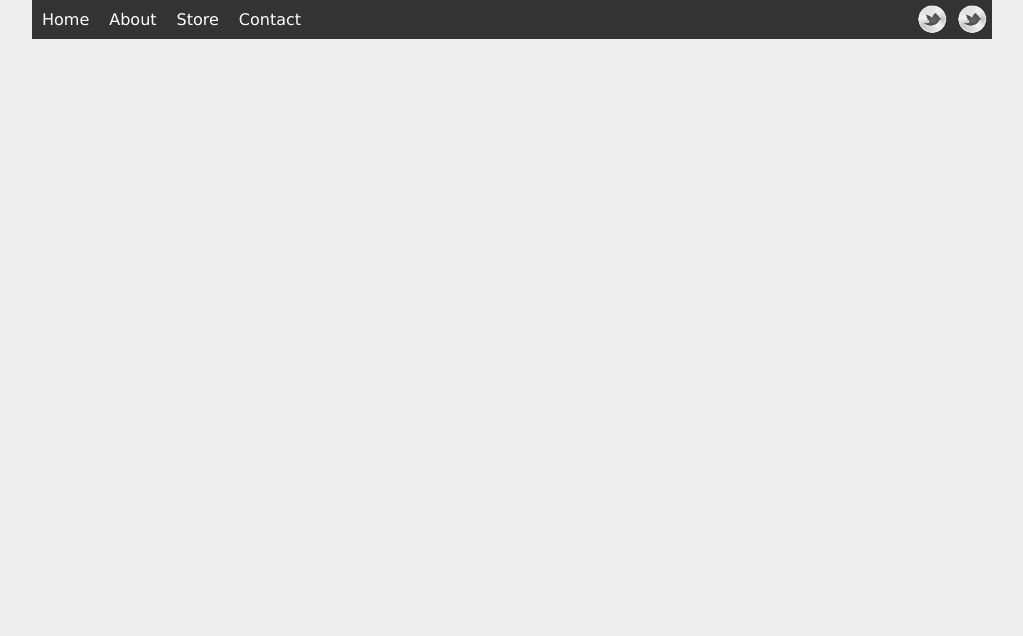
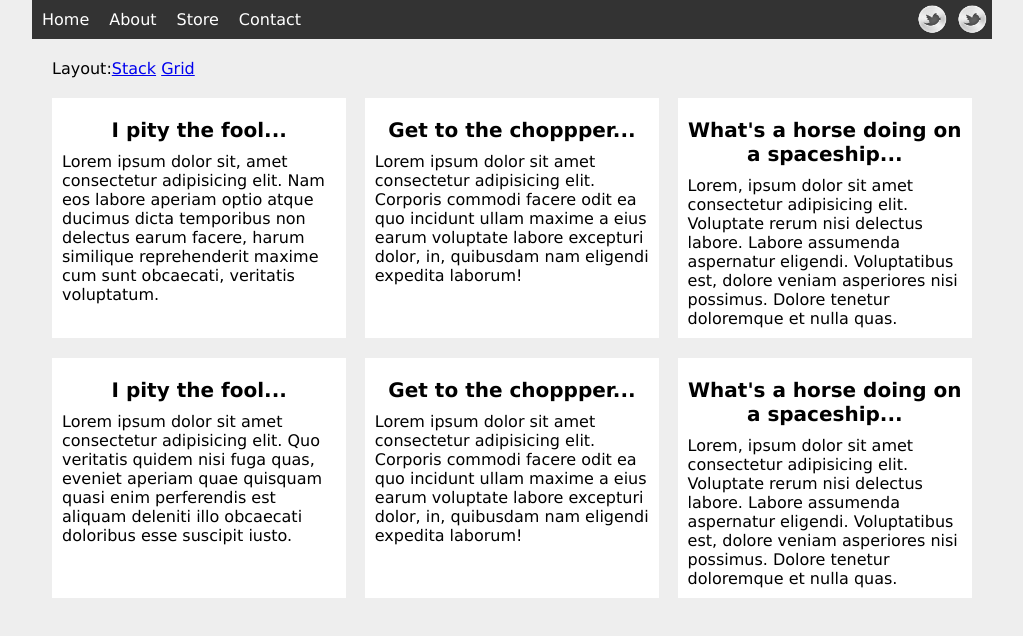
Before and after one commit to Elybourland/css-flexbox, a plain HTML site: page index.html in a window 1280 px wide. Shown: the whole page, without its empty margins (128-1151 px from the left). Drawn offline with nearby package versions, Linux system fonts and the light colour scheme.

Commit message:
stack vs grid layout

```diff
--- a/index.html
+++ b/index.html
@@ -2,6 +2,7 @@
 <html lang="en">
 <head>
     <link rel="stylesheet" type= "text/css" href="style.css">
+    <script src="https://code.jquery.com/jquery-1.12.1.js"></script>
     <meta charset="UTF-8">
     <meta name="viewport" content="width=device-width, initial-scale=1.0">
     <title>CSS Flexbox</title>
@@ -24,7 +25,35 @@
 
         </nav>
 
+        <div style="margin: 20px"><span>Layout:</span><a href="#" class="stack">Stack</a>
+        <a href="#" class="grid">Grid</a></div>
 
+        <section id="blocks">
+            <article>
+                <h2>I pity the fool...</h2>
+                <p>Lorem ipsum dolor sit, amet consectetur adipisicing elit. Nam eos labore aperiam optio atque ducimus dicta temporibus non delectus earum facere, harum similique reprehenderit maxime cum sunt obcaecati, veritatis voluptatum.</p>
+            </article>
+            <article>
+                <h2>Get to the choppper...</h2>
+                <p>Lorem ipsum dolor sit amet consectetur adipisicing elit. Corporis commodi facere odit ea quo incidunt ullam maxime a eius earum voluptate labore excepturi dolor, in, quibusdam nam eligendi expedita laborum!</p>
+            </article>
+            <article>
+                <h2>What's a horse doing on a spaceship...</h2>
+                <p>Lorem, ipsum dolor sit amet consectetur adipisicing elit. Voluptate rerum nisi delectus labore. Labore assumenda aspernatur eligendi. Voluptatibus est, dolore veniam asperiores nisi possimus. Dolore tenetur doloremque et nulla quas.</p>
+            </article>
+            <article>
+                <h2>I pity the fool...</h2>
+                <p>Lorem ipsum dolor sit amet consectetur adipisicing elit. Quo veritatis quidem nisi fuga quas, eveniet aperiam quae quisquam quasi enim perferendis est aliquam deleniti illo obcaecati doloribus esse suscipit iusto.</p>
+            </article>
+            <article>
+                <h2>Get to the choppper...</h2>
+                <p>Lorem ipsum dolor sit amet consectetur adipisicing elit. Corporis commodi facere odit ea quo incidunt ullam maxime a eius earum voluptate labore excepturi dolor, in, quibusdam nam eligendi expedita laborum!</p>
+            </article>
+            <article>
+                <h2>What's a horse doing on a spaceship...</h2>
+                <p>Lorem, ipsum dolor sit amet consectetur adipisicing elit. Voluptate rerum nisi delectus labore. Labore assumenda aspernatur eligendi. Voluptatibus est, dolore veniam asperiores nisi possimus. Dolore tenetur doloremque et nulla quas.</p>
+            </article>
+        </section>
 
 
 
@@ -32,5 +61,13 @@
 
 
     </div>
+    <script>
+        $("a.stack").on("click", function(){
+            $("article").addClass("stack");
+        });
+        $("a.grid").on("click", function(){
+            $("article").removeClass("stack");
+        });
+    </script>
 </body>
 </html>
--- a/style.css
+++ b/style.css
@@ -51,6 +51,24 @@ a.fb {
     margin: 0 auto;
 }
 
+/* grid vs flex base styles */
+
+#blocks {
+    margin: 20px;
+}
+
+article {
+    background: #ffffff;
+    margin-bottom: 20px;
+    padding: 10px;
+    box-sizing: border-box;
+}
+article h2 {
+    text-align: center;
+    font-size: 20px;
+    margin: 10px 0;
+}
+
 /* flex styles */
 
 nav ul.social {
@@ -79,5 +97,19 @@ nav {
 .social {
     margin: 0;
 }
+ul.social {
+    margin: 0;
+}
 
+#blocks {
+    display: flex;
+    flex-wrap: wrap;
+    justify-content: space-between;
 }
+article {
+    flex: 0 1 32%;
+    transition: flex-basis 0.2s linear;
+}
+article.stack {
+    flex: 0 1 100%;
+}
```
